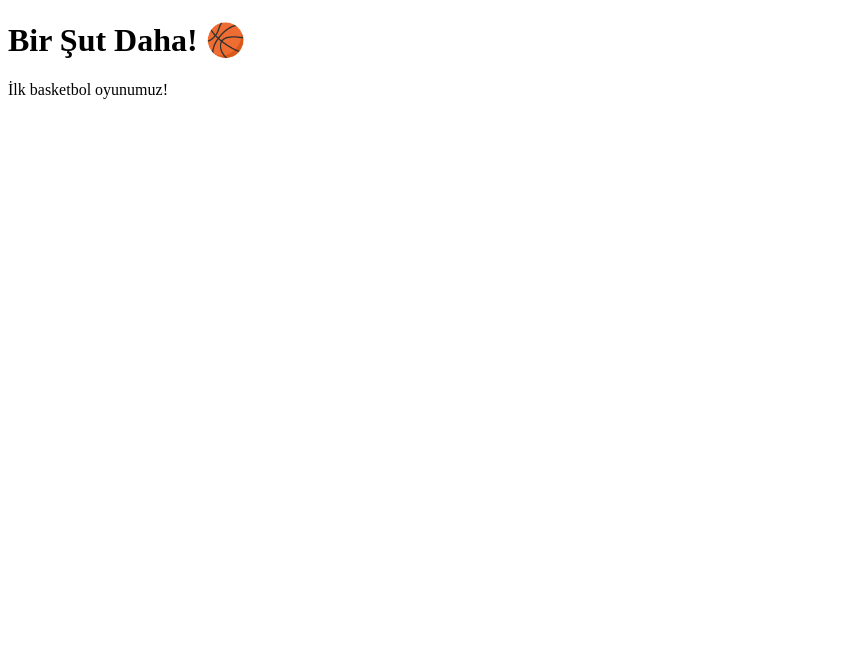
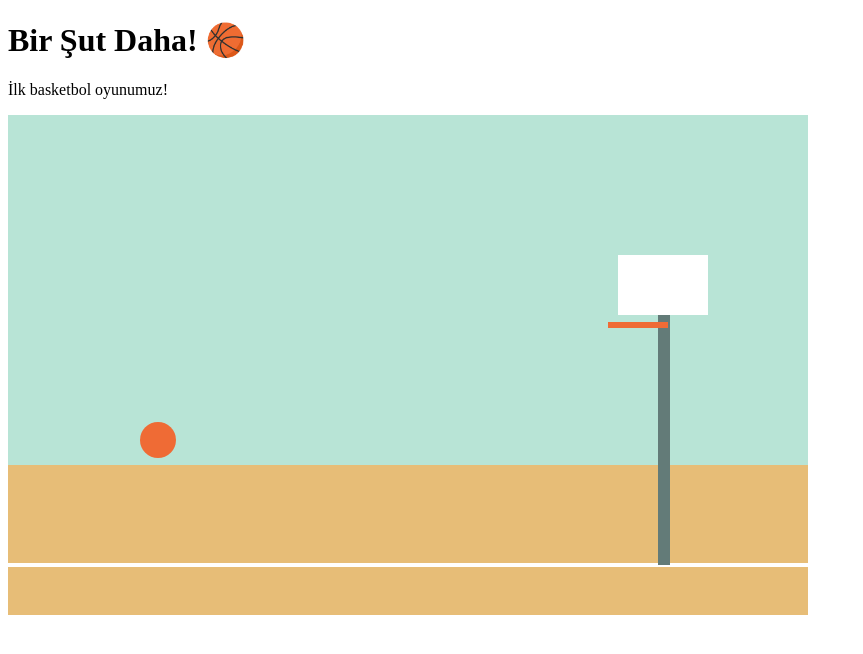
Before and after one commit to zubeyirp97-design/Basket, a plain HTML site: page index.html in a window 1280 px wide. Shown: the whole page, without its empty margins (0-863 px from the left). Drawn offline with Linux system fonts and the light colour scheme.

Commit message:
Update index.html

```diff
--- a/index.html
+++ b/index.html
@@ -6,10 +6,54 @@
     <meta name="viewport" content="width=device-width, initial-scale=1.0">
     <title>Bir Şut Daha!</title>
 </head>
+
 <body>
-
     <h1>Bir Şut Daha! 🏀</h1>
     <p>İlk basketbol oyunumuz!</p>
 
+    <canvas id="oyunAlani" width="800" height="500"></canvas>
+
+    <script>
+        const canvas = document.getElementById("oyunAlani");
+        const ctx = canvas.getContext("2d");
+
+        // Gökyüzü
+        ctx.fillStyle = "#b8e4d6";
+        ctx.fillRect(0, 0, 800, 500);
+
+        // Basketbol sahası
+        ctx.fillStyle = "#e7bd77";
+        ctx.fillRect(0, 350, 800, 150);
+
+        // Saha çizgisi
+        ctx.strokeStyle = "white";
+        ctx.lineWidth = 4;
+        ctx.beginPath();
+        ctx.moveTo(0, 450);
+        ctx.lineTo(800, 450);
+        ctx.stroke();
+
+        // Pota direği
+        ctx.fillStyle = "#637b78";
+        ctx.fillRect(650, 170, 12, 280);
+
+        // Pota tahtası
+        ctx.fillStyle = "white";
+        ctx.fillRect(610, 140, 90, 60);
+
+        // Çember
+        ctx.strokeStyle = "#ef6b35";
+        ctx.lineWidth = 6;
+        ctx.beginPath();
+        ctx.moveTo(600, 210);
+        ctx.lineTo(660, 210);
+        ctx.stroke();
+
+        // Basketbol topu
+        ctx.fillStyle = "#ef6b35";
+        ctx.beginPath();
+        ctx.arc(150, 325, 18, 0, Math.PI * 2);
+        ctx.fill();
+    </script>
 </body>
 </html>
```
